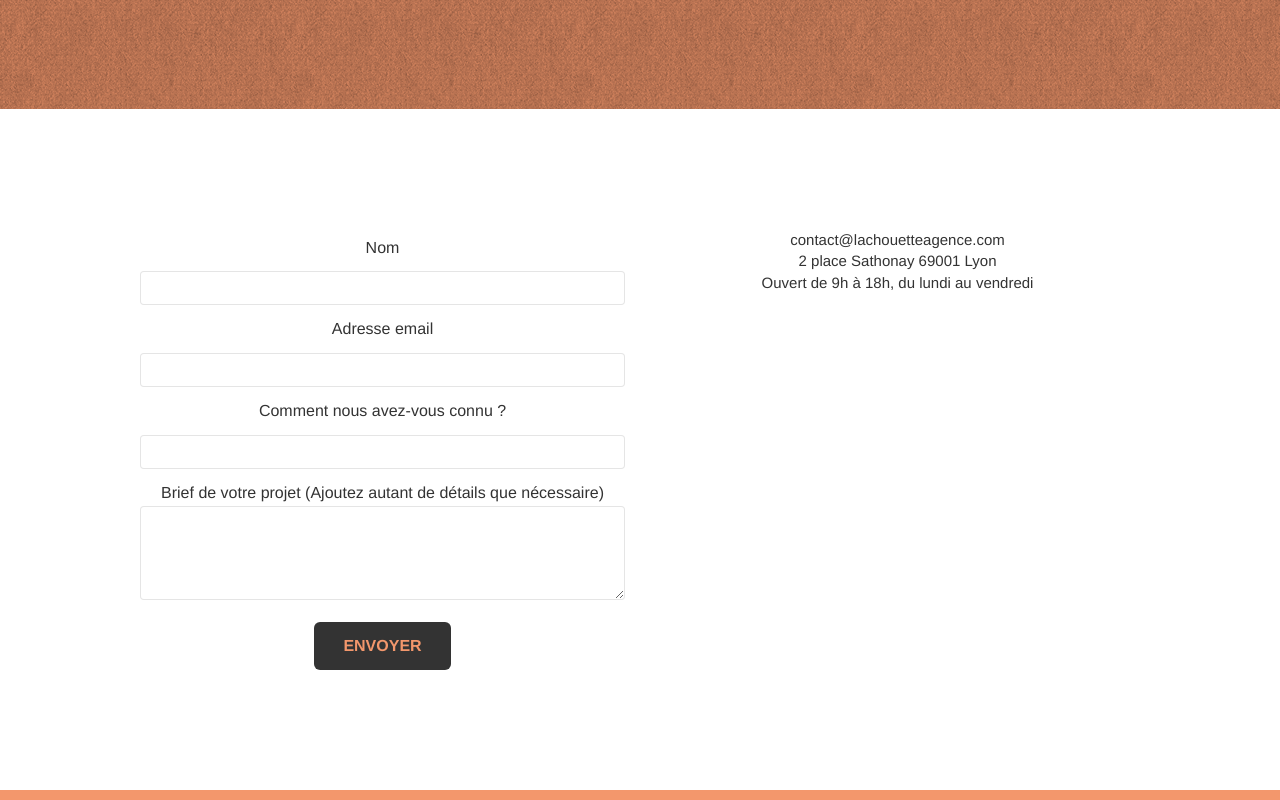
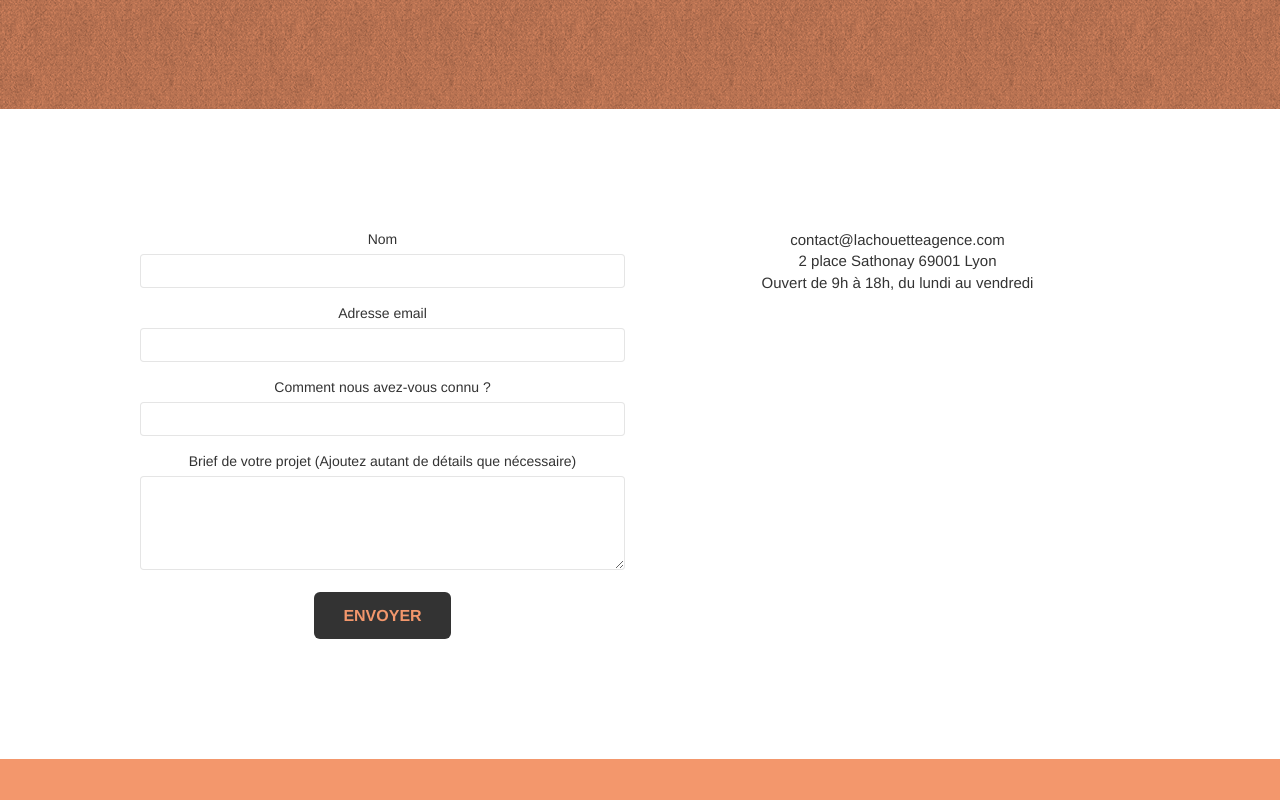
Before and after one commit to thibaultcorouge/thibaultcorouge_4_05072021, a plain HTML site: page contact.html in a window 1280 px wide. Shown: the part 423-1223 px from the top of the page. Drawn offline with nearby package versions, Linux system fonts and the light colour scheme; a script that the page names is missing.

Commit message:
accessibility improvements 2

```diff
--- a/contact.html
+++ b/contact.html
@@ -99,35 +99,27 @@
 						<div class="col-sm-6">
 							<form id="form_1" novalidate data-success-msg="Your message has been sent." data-fail-msg="Sorry it seems that our mail server is not responding, Sorry for the inconvenience!">
 								<div class="form-group">
-									<H4>
 										<label>
 											Nom
 										</label>
-									</H4>
 									<input id="name" class="form-control" />
 								</div>
 								<div class="form-group">
-									<H4>
 										<label>
 											Adresse email
 										</label>
-									</H4>
 									<input id="email" class="form-control" type="email" />
 								</div>
 								<div class="form-group">
-									<H4>
 										<label>
 											Comment nous avez-vous connu ?
 										</label>
-									</H4>
 									<input class="form-control" type="email"  id="input_504"/>
 								</div>
 								<div class="form-group">
-									<H4>
-										<label>
-											Brief de votre projet (Ajoutez autant de détails que nécessaire)<br>
-										</label><textarea id="message" class="form-control" rows="4" cols="50" ></textarea>
-									</H4>
+									<label>
+										Brief de votre projet (Ajoutez autant de détails que nécessaire)<br>
+									</label><textarea id="message" class="form-control" rows="4" cols="50" ></textarea>
 								</div>
 								<button class="bloc-button btn btn-lg btn-block cta-hero btn-atomic-tangerine" type="submit">
 									Envoyer
```
